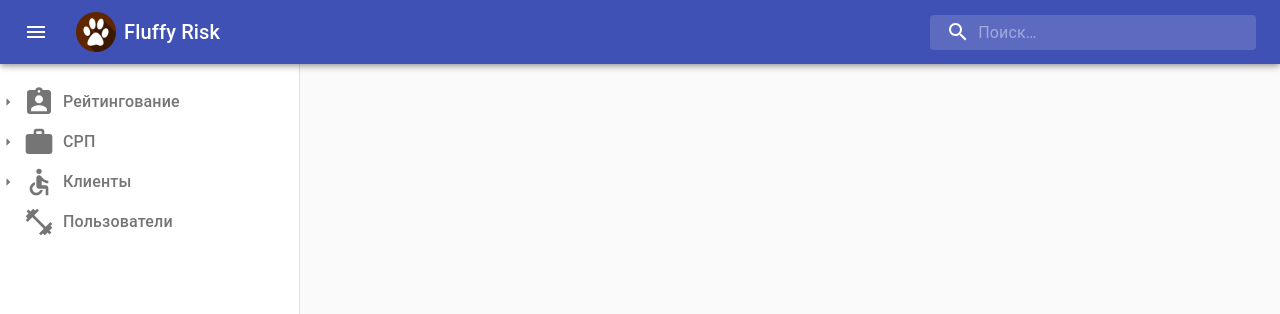
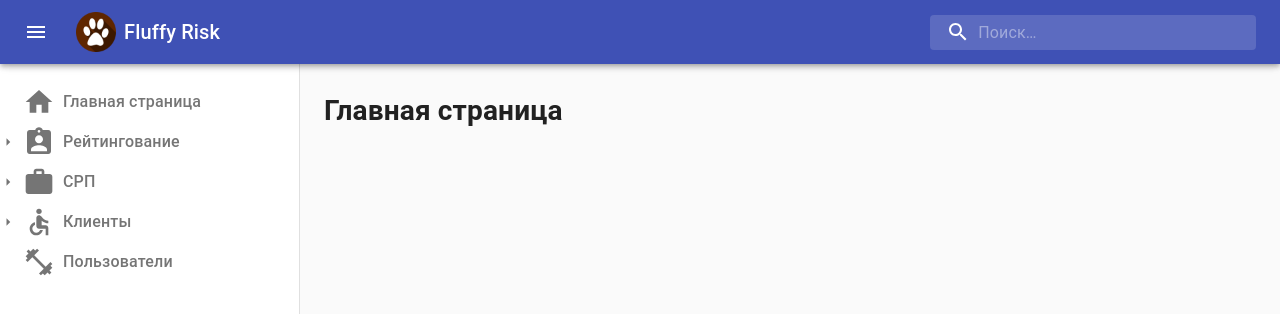
Before and after one commit to Arsainos/fluffy-risk, a React (Create React App) app in the folder client/: page / in a window 1280 px wide. Shown: the top 314 px of the page. Built offline with nearby package versions, Linux system fonts and the light colour scheme.

Commit message:
<client> Main Page Route

```diff
--- a/client/src/Routes/routeLinks.js
+++ b/client/src/Routes/routeLinks.js
@@ -10,8 +10,16 @@ import PersonAddIcon from '@material-ui/icons/PersonAdd';
 import PeopleIcon from '@material-ui/icons/People';
 import AccountBalanceIcon from '@material-ui/icons/AccountBalance';
 import BeachAccessIcon from '@material-ui/icons/BeachAccess';
+import HomeIcon from '@material-ui/icons/Home';
 
-export const TreeViewData = [{
+export const TreeViewData = [
+    {
+    id: 'mainPage',
+    name: 'Главная страница',
+    labelIcon: HomeIcon,
+    to:'/Home'
+    },
+    {
     id: 'ranks',
     name: 'Рейтингование',
     labelIcon: AssignmentIndIcon,
--- a/client/src/Routes/routes.js
+++ b/client/src/Routes/routes.js
@@ -2,6 +2,7 @@ import React, { lazy } from 'react';
 import { Route, Switch, Redirect } from 'react-router-dom';
 
 // lazy loading and code splitting for containers
+const Home = lazy(() => import('../containers/Home/home'));
 const Clients = lazy(() => import('../containers/Clients/clients'));
 const Ranking = lazy(() => import('../containers/Ranking/ranking'));
 const Srp = lazy(() => import('../containers/SRP/srp'));
@@ -10,6 +11,8 @@ const Users = lazy(() => import('../containers/Users/users'));
 export default function Routes() {
     return(
         <Switch>
+            <Route exact path="/" component={Home} />
+            <Route path="/Home" component={Home} />
             <Route path="/Ranks" component={Ranking} />
             <Route path="/Clients" component={Clients} />
             <Route path="/Srp" component={Srp} />
--- /dev/null
+++ b/client/src/containers/Home/home.jsx
@@ -0,0 +1,9 @@
+import React from 'react';
+
+export default function Home() {
+    return (
+        <div>
+            <h1>Главная страница</h1>
+        </div>
+    )
+}
```
